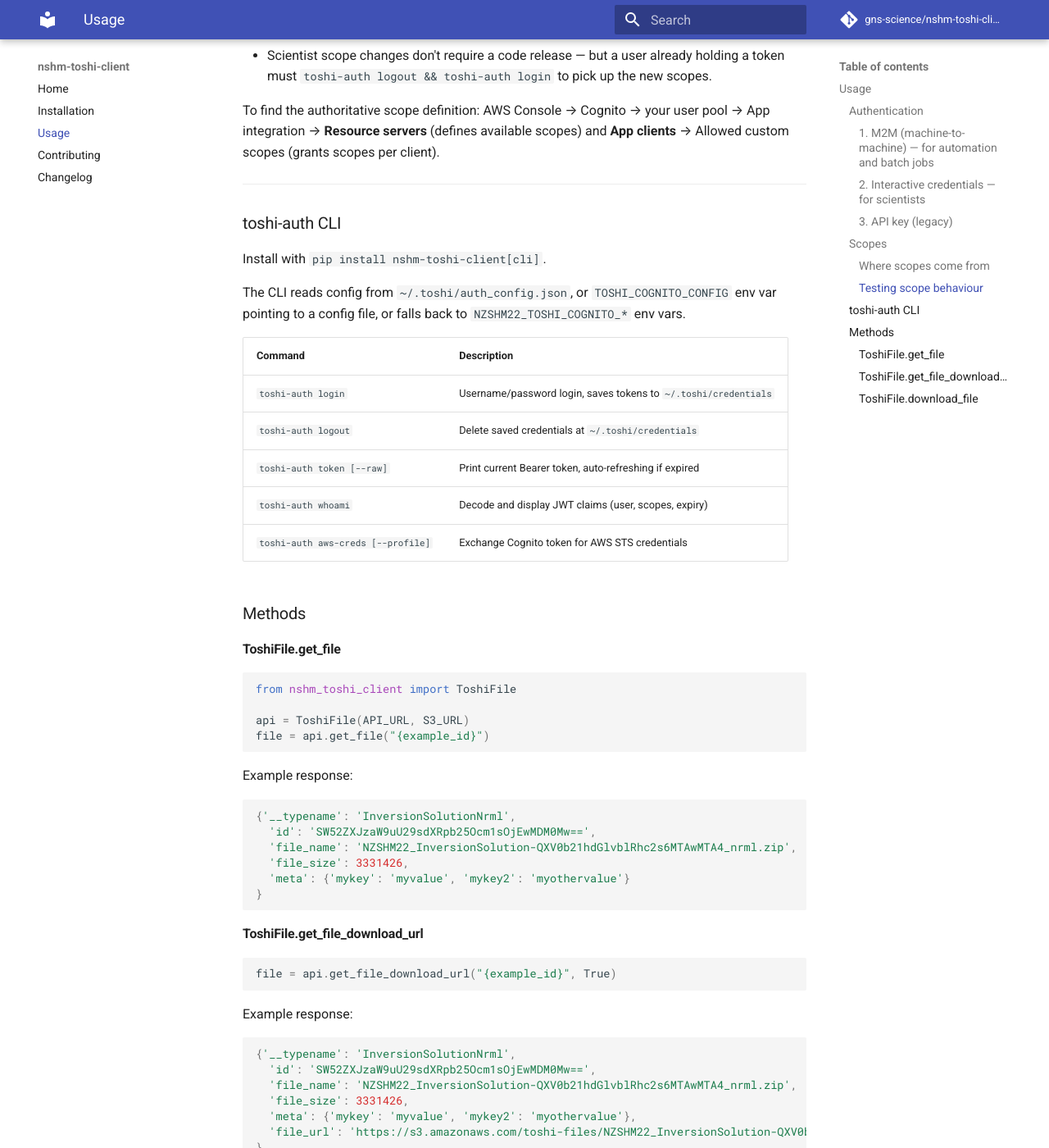
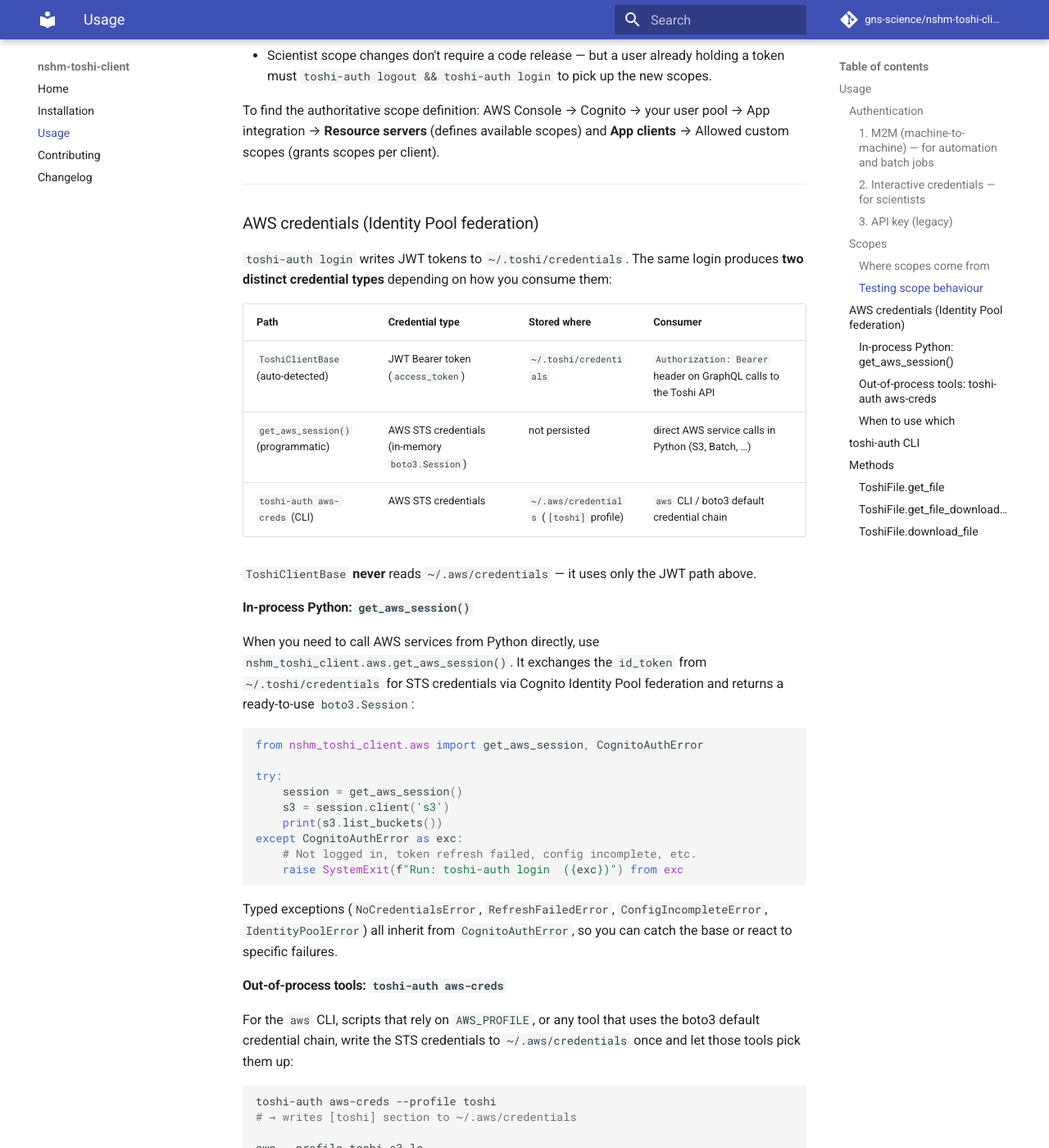
Before and after one commit to GNS-Science/nshm-toshi-client, an MkDocs documentation site: the page built from docs/usage.md, in a window 1280 px wide and 1400 px high, scrolled down 4049 px. Shown: the whole window at 82% size. Built offline with MkDocs 1.6.1 and Material for MkDocs 9.7.7, drawn with Linux system fonts in a browser that asks for light colours; comment, search, counter and statistics services are not loaded; some of the changed text lies outside the part shown.

Commit message:
improve documentation

````diff
--- a/docs/usage.md
+++ b/docs/usage.md
@@ -176,6 +176,67 @@ and **App clients** → Allowed custom scopes (grants scopes per client).
 
 ---
 
+## AWS credentials (Identity Pool federation)
+
+`toshi-auth login` writes JWT tokens to `~/.toshi/credentials`.  The same
+login produces **two distinct credential types** depending on how you consume
+them:
+
+| Path | Credential type | Stored where | Consumer |
+|---|---|---|---|
+| `ToshiClientBase` (auto-detected) | JWT Bearer token (`access_token`) | `~/.toshi/credentials` | `Authorization: Bearer` header on GraphQL calls to the Toshi API |
+| `get_aws_session()` (programmatic) | AWS STS credentials (in-memory `boto3.Session`) | not persisted | direct AWS service calls in Python (S3, Batch, …) |
+| `toshi-auth aws-creds` (CLI) | AWS STS credentials | `~/.aws/credentials` (`[toshi]` profile) | `aws` CLI / boto3 default credential chain |
+
+`ToshiClientBase` **never** reads `~/.aws/credentials` — it uses only the JWT
+path above.
+
+### In-process Python: `get_aws_session()`
+
+When you need to call AWS services from Python directly, use
+`nshm_toshi_client.aws.get_aws_session()`.  It exchanges the `id_token` from
+`~/.toshi/credentials` for STS credentials via Cognito Identity Pool federation
+and returns a ready-to-use `boto3.Session`:
+
+```python
+from nshm_toshi_client.aws import get_aws_session, CognitoAuthError
+
+try:
+    session = get_aws_session()
+    s3 = session.client('s3')
+    print(s3.list_buckets())
+except CognitoAuthError as exc:
+    # Not logged in, token refresh failed, config incomplete, etc.
+    raise SystemExit(f"Run: toshi-auth login  ({exc})") from exc
+```
+
+Typed exceptions (`NoCredentialsError`, `RefreshFailedError`,
+`ConfigIncompleteError`, `IdentityPoolError`) all inherit from
+`CognitoAuthError`, so you can catch the base or react to specific failures.
+
+### Out-of-process tools: `toshi-auth aws-creds`
+
+For the `aws` CLI, scripts that rely on `AWS_PROFILE`, or any tool that uses
+the boto3 default credential chain, write the STS credentials to
+`~/.aws/credentials` once and let those tools pick them up:
+
+```bash
+toshi-auth aws-creds --profile toshi
+# → writes [toshi] section to ~/.aws/credentials
+
+aws --profile toshi s3 ls
+AWS_PROFILE=toshi python my_script.py
+```
+
+### When to use which
+
+Use `get_aws_session()` when your Python process needs AWS access — no file
+round-trip, typed exceptions, and token refresh handled automatically.  Use
+`toshi-auth aws-creds` when you need credentials available to the `aws` CLI or
+other tools outside your Python process.
+
+---
+
 ## toshi-auth CLI
 
 Install with `pip install nshm-toshi-client[cli]`.
@@ -189,7 +250,7 @@ env var pointing to a config file, or falls back to `NZSHM22_TOSHI_COGNITO_*` en
 | `toshi-auth logout` | Delete saved credentials at `~/.toshi/credentials` |
 | `toshi-auth token [--raw]` | Print current Bearer token, auto-refreshing if expired |
 | `toshi-auth whoami` | Decode and display JWT claims (user, scopes, expiry) |
-| `toshi-auth aws-creds [--profile]` | Exchange Cognito token for AWS STS credentials |
+| `toshi-auth aws-creds [--profile]` | Exchange Cognito token for AWS STS credentials, written to `~/.aws/credentials` |
 
 ## Methods
 
````
Also changed, not shown: CHANGELOG.md (+3 -3 lines), CLAUDE.md (+23 -1 lines), 3 other files.
